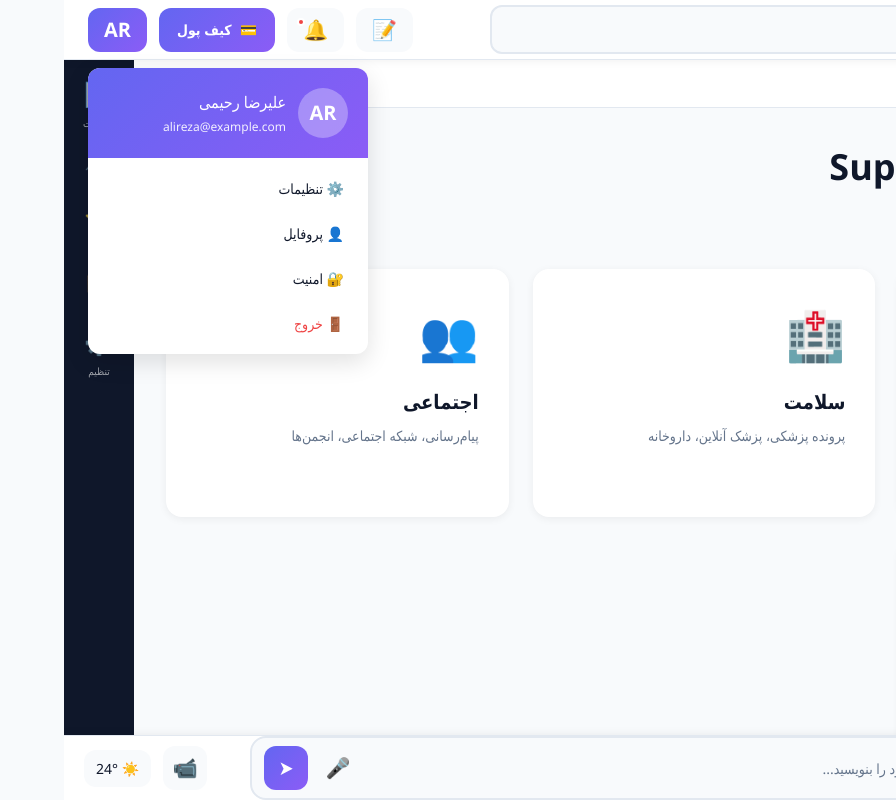
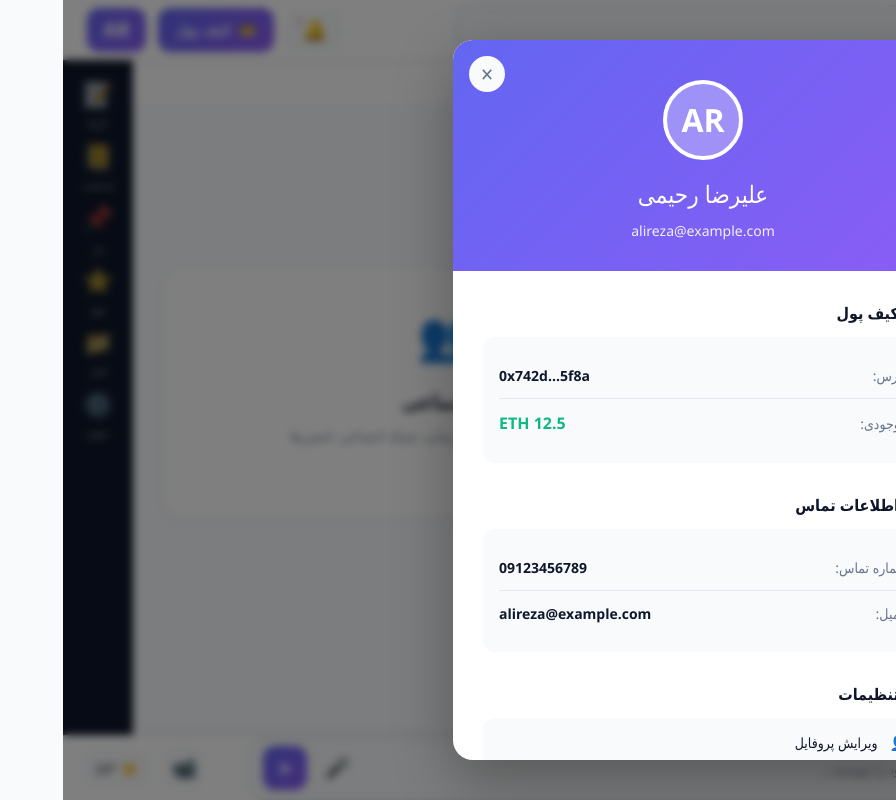
Before and after one commit to Aran1986/super-app, a Next.js app: page / in a window 1280 px wide. Both pictures are taken after a click on the button "AR". Shown: the whole page, without its empty margins (384-1280 px from the left). Built offline with nearby package versions, Linux system fonts and the light colour scheme.

Commit message:
feat: complete profile modal, move todo to sidebar, connect jitsi video call

```diff
--- a/src/app/globals.css
+++ b/src/app/globals.css
@@ -153,6 +153,178 @@ body {
 }
 
 /* Profile Dropdown */
+.modal-overlay {
+  position: fixed;
+  top: 0;
+  left: 0;
+  right: 0;
+  bottom: 0;
+  background: rgba(0,0,0,0.5);
+  z-index: 999;
+  backdrop-filter: blur(4px);
+}
+
+.profile-modal {
+  position: fixed;
+  top: 50%;
+  left: 50%;
+  transform: translate(-50%, -50%);
+  background: white;
+  border-radius: 20px;
+  box-shadow: 0 20px 60px rgba(0,0,0,0.3);
+  width: 90%;
+  max-width: 500px;
+  max-height: 90vh;
+  overflow-y: auto;
+  z-index: 1000;
+}
+
+.modal-close {
+  position: absolute;
+  top: 16px;
+  left: 16px;
+  width: 36px;
+  height: 36px;
+  border: none;
+  background: var(--light);
+  border-radius: 50%;
+  cursor: pointer;
+  font-size: 18px;
+  color: var(--gray);
+  transition: all 0.3s;
+  z-index: 1;
+}
+
+.modal-close:hover {
+  background: var(--danger);
+  color: white;
+  transform: rotate(90deg);
+}
+
+.profile-modal-header {
+  background: linear-gradient(135deg, var(--primary), var(--secondary));
+  color: white;
+  padding: 40px 30px 30px;
+  text-align: center;
+  border-radius: 20px 20px 0 0;
+}
+
+.profile-modal-avatar {
+  width: 80px;
+  height: 80px;
+  border-radius: 50%;
+  background: rgba(255,255,255,0.3);
+  display: flex;
+  align-items: center;
+  justify-content: center;
+  font-weight: 700;
+  font-size: 32px;
+  margin: 0 auto 16px;
+  border: 4px solid white;
+}
+
+.profile-modal-header h2 {
+  font-size: 24px;
+  margin-bottom: 8px;
+}
+
+.profile-modal-header p {
+  font-size: 14px;
+  opacity: 0.9;
+}
+
+.profile-modal-body {
+  padding: 30px;
+}
+
+.profile-section {
+  margin-bottom: 30px;
+}
+
+.profile-section h3 {
+  font-size: 16px;
+  font-weight: 600;
+  color: var(--dark);
+  margin-bottom: 12px;
+  display: flex;
+  align-items: center;
+  gap: 8px;
+}
+
+.profile-info-card {
+  background: var(--light);
+  border-radius: 12px;
+  padding: 16px;
+}
+
+.info-row {
+  display: flex;
+  justify-content: space-between;
+  align-items: center;
+  padding: 12px 0;
+  border-bottom: 1px solid var(--border);
+}
+
+.info-row:last-child {
+  border-bottom: none;
+}
+
+.info-label {
+  font-size: 14px;
+  color: var(--gray);
+  font-weight: 500;
+}
+
+.info-value {
+  font-size: 14px;
+  color: var(--dark);
+  font-weight: 600;
+}
+
+.info-value.balance {
+  color: var(--success);
+  font-size: 16px;
+}
+
+.profile-menu-list {
+  display: flex;
+  flex-direction: column;
+  gap: 8px;
+}
+
+.profile-menu-item {
+  width: 100%;
+  padding: 14px 16px;
+  border: none;
+  background: var(--light);
+  text-align: right;
+  border-radius: 12px;
+  cursor: pointer;
+  transition: all 0.3s;
+  font-size: 14px;
+  color: var(--dark);
+  display: flex;
+  align-items: center;
+  gap: 12px;
+  font-weight: 500;
+}
+
+.profile-menu-item:hover {
+  background: var(--primary);
+  color: white;
+  transform: translateX(-4px);
+}
+
+.profile-menu-item.danger {
+  background: rgba(239, 68, 68, 0.1);
+  color: var(--danger);
+}
+
+.profile-menu-item.danger:hover {
+  background: var(--danger);
+  color: white;
+}
+
 .profile-dropdown {
   position: absolute;
   top: 60px;
@@ -584,6 +756,140 @@ body {
 }
 
 /* Notes Panel */
+.todo-panel {
+  position: fixed;
+  left: var(--sidebar-width);
+  top: var(--header-height);
+  bottom: var(--footer-height);
+  width: 350px;
+  background: white;
+  box-shadow: -2px 0 8px rgba(0,0,0,0.1);
+  z-index: 50;
+  display: flex;
+  flex-direction: column;
+}
+
+.panel-header {
+  display: flex;
+  justify-content: space-between;
+  align-items: center;
+  padding: 20px;
+  border-bottom: 1px solid var(--border);
+}
+
+.panel-header h3 {
+  font-size: 18px;
+  color: var(--dark);
+}
+
+.panel-header button {
+  width: 32px;
+  height: 32px;
+  border: none;
+  background: var(--light);
+  border-radius: 8px;
+  cursor: pointer;
+  font-size: 16px;
+  transition: all 0.3s;
+}
+
+.panel-header button:hover {
+  background: var(--danger);
+  color: white;
+}
+
+.todo-panel-input {
+  padding: 16px;
+  border-bottom: 1px solid var(--border);
+  display: flex;
+  gap: 8px;
+}
+
+.todo-panel-input input {
+  flex: 1;
+  padding: 10px 12px;
+  border: 2px solid var(--border);
+  border-radius: 8px;
+  font-size: 14px;
+}
+
+.todo-panel-input button {
+  width: 40px;
+  height: 40px;
+  border: none;
+  background: linear-gradient(135deg, var(--primary), var(--secondary));
+  color: white;
+  border-radius: 8px;
+  cursor: pointer;
+  font-size: 18px;
+}
+
+.todo-panel-list {
+  flex: 1;
+  overflow-y: auto;
+  padding: 16px;
+}
+
+.todo-panel-item {
+  display: flex;
+  align-items: center;
+  gap: 10px;
+  padding: 12px;
+  background: var(--light);
+  border-radius: 8px;
+  margin-bottom: 8px;
+  transition: all 0.3s;
+}
+
+.todo-panel-item.done {
+  opacity: 0.6;
+}
+
+.todo-panel-item.done span {
+  text-decoration: line-through;
+}
+
+.todo-panel-item input[type="checkbox"] {
+  width: 18px;
+  height: 18px;
+  cursor: pointer;
+}
+
+.todo-panel-item span {
+  flex: 1;
+  font-size: 13px;
+  color: var(--dark);
+}
+
+.todo-panel-item button {
+  padding: 6px 8px;
+  background: transparent;
+  border: none;
+  cursor: pointer;
+  border-radius: 6px;
+  transition: all 0.3s;
+}
+
+.todo-panel-item button:hover {
+  background: var(--danger);
+}
+
+.empty-state-small {
+  text-align: center;
+  padding: 40px 20px;
+  color: var(--gray);
+}
+
+.empty-state-small span {
+  font-size: 48px;
+  display: block;
+  margin-bottom: 12px;
+}
+
+.empty-state-small p {
+  font-size: 14px;
+}
+
 .notes-panel {
   position: fixed;
   left: var(--sidebar-width);
--- a/src/components/ClientApp.tsx
+++ b/src/components/ClientApp.tsx
@@ -12,10 +12,19 @@ export default function ClientApp() {
   const [activeTabId, setActiveTabId] = useState('home');
   const [showProfile, setShowProfile] = useState(false);
   const [showNotes, setShowNotes] = useState(false);
+  const [showTodo, setShowTodo] = useState(false);
   const [todos, setTodos] = useState<Array<{id: number, text: string, done: boolean}>>([]);
   const [newTodo, setNewTodo] = useState('');
   const [notes, setNotes] = useState<Array<{id: number, title: string, content: string}>>([]);
   const [newNote, setNewNote] = useState({ title: '', content: '' });
+  const [profileData, setProfileData] = useState({
+    name: 'علیرضا رحیمی',
+    email: 'alireza@example.com',
+    phone: '09123456789',
+    wallet: '0x742d...5f8a',
+    balance: '12.5 ETH',
+    avatar: 'AR'
+  });
 
   useEffect(() => {
     const updateTime = () => {
@@ -94,33 +103,85 @@ export default function ClientApp() {
         </div>
 
         <div className="header-right">
-          <button className="header-btn" onClick={() => openTab('todo', 'لیست کارها', '📝')}>📝</button>
           <button className="header-btn notif">🔔</button>
           <button className="header-btn wallet">
             <span>💳</span>
             <span>کیف پول</span>
           </button>
-          <button className="header-btn avatar" onClick={() => setShowProfile(!showProfile)}>AR</button>
+          <button className="header-btn avatar" onClick={() => setShowProfile(!showProfile)}>{profileData.avatar}</button>
+        </div>
+      </header>
 
-          {showProfile && (
-            <div className="profile-dropdown">
-              <div className="profile-header">
-                <div className="profile-avatar">AR</div>
-                <div>
-                  <h3>علیرضا رحیمی</h3>
-                  <p>alireza@example.com</p>
+      {showProfile && (
+        <>
+          <div className="modal-overlay" onClick={() => setShowProfile(false)}></div>
+          <div className="profile-modal">
+            <button className="modal-close" onClick={() => setShowProfile(false)}>✕</button>
+
+            <div className="profile-modal-header">
+              <div className="profile-modal-avatar">{profileData.avatar}</div>
+              <h2>{profileData.name}</h2>
+              <p>{profileData.email}</p>
+            </div>
+
+            <div className="profile-modal-body">
+              <div className="profile-section">
+                <h3>💳 کیف پول</h3>
+                <div className="profile-info-card">
+                  <div className="info-row">
+                    <span className="info-label">آدرس:</span>
+                    <span className="info-value">{profileData.wallet}</span>
+                  </div>
+                  <div className="info-row">
+                    <span className="info-label">موجودی:</span>
+                    <span className="info-value balance">{profileData.balance}</span>
+                  </div>
                 </div>
               </div>
-              <div className="profile-menu">
-                <button>⚙️ تنظیمات</button>
-                <button>👤 پروفایل</button>
-                <button>🔐 امنیت</button>
-                <button className="logout">🚪 خروج</button>
+
+              <div className="profile-section">
+                <h3>📱 اطلاعات تماس</h3>
+                <div className="profile-info-card">
+                  <div className="info-row">
+                    <span className="info-label">شماره تماس:</span>
+                    <span className="info-value">{profileData.phone}</span>
+                  </div>
+                  <div className="info-row">
+                    <span className="info-label">ایمیل:</span>
+                    <span className="info-value">{profileData.email}</span>
+                  </div>
+                </div>
+              </div>
+
+              <div className="profile-section">
+                <h3>⚙️ تنظیمات</h3>
+                <div className="profile-menu-list">
+                  <button className="profile-menu-item">
+                    <span>👤</span>
+                    <span>ویرایش پروفایل</span>
+                  </button>
+                  <button className="profile-menu-item">
+                    <span>🔐</span>
+                    <span>امنیت و رمز عبور</span>
+                  </button>
+                  <button className="profile-menu-item">
+                    <span>🔔</span>
+                    <span>اعلان‌ها</span>
+                  </button>
+                  <button className="profile-menu-item">
+                    <span>🌐</span>
+                    <span>زبان و منطقه</span>
+                  </button>
+                  <button className="profile-menu-item danger">
+                    <span>🚪</span>
+                    <span>خروج از حساب</span>
+                  </button>
+                </div>
               </div>
             </div>
-          )}
-        </div>
-      </header>
+          </div>
+        </>
+      )}
 
       <aside className="left-sidebar">
         <div className="menu-item active" onClick={() => openTab('home', 'خانه', '🏠')}>
@@ -278,7 +339,17 @@ export default function ClientApp() {
             </div>
           )}
 
-          {activeTabId !== 'home' && activeTabId !== 'todo' && activeTabId !== 'weather' && (
+          {activeTabId === 'video-call' && (
+            <div className="tab-content-inner" style={{padding: 0, height: '100%'}}>
+              <iframe
+                src="https://meet.jit.si/SuperAppMeeting"
+                allow="camera; microphone; fullscreen; display-capture"
+                style={{width: '100%', height: '600px', border: 'none', borderRadius: '16px'}}
+              ></iframe>
+            </div>
+          )}
+
+          {activeTabId !== 'home' && activeTabId !== 'todo' && activeTabId !== 'weather' && activeTabId !== 'video-call' && (
             <div className="tab-content-inner">
               <h2>{tabs.find(t => t.id === activeTabId)?.name}</h2>
               <div style={{padding: '40px', textAlign: 'center', color: '#64748b'}}>
@@ -290,8 +361,12 @@ export default function ClientApp() {
       </main>
 
       <aside className="right-sidebar">
+        <div className="menu-item" onClick={() => setShowTodo(!showTodo)}>
+          <span className="icon">📝</span>
+          <span className="text">کارها</span>
+        </div>
         <div className="menu-item" onClick={() => setShowNotes(!showNotes)}>
-          <span className="icon">📝</span>
+          <span className="icon">📒</span>
           <span className="text">یادداشت</span>
         </div>
         <div className="menu-item">
@@ -344,6 +419,47 @@ export default function ClientApp() {
         </div>
       </footer>
 
+      {showTodo && (
+        <div className="todo-panel">
+          <div className="panel-header">
+            <h3>📝 لیست کارها</h3>
+            <button onClick={() => setShowTodo(false)}>✕</button>
+          </div>
+
+          <div className="todo-panel-input">
+            <input
+              type="text"
+              value={newTodo}
+              onChange={(e) => setNewTodo(e.target.value)}
+              onKeyPress={(e) => e.key === 'Enter' && addTodo()}
+              placeholder="کار جدید..."
+            />
+            <button onClick={addTodo}>➕</button>
+          </div>
+
+          <div className="todo-panel-list">
+            {todos.length === 0 ? (
+              <div className="empty-state-small">
+                <span>📋</span>
+                <p>لیست خالی است</p>
+              </div>
+            ) : (
+              todos.map(todo => (
+                <div key={todo.id} className={`todo-panel-item ${todo.done ? 'done' : ''}`}>
+                  <input
+                    type="checkbox"
+                    checked={todo.done}
+                    onChange={() => toggleTodo(todo.id)}
+                  />
+                  <span>{todo.text}</span>
+                  <button onClick={() => deleteTodo(todo.id)}>🗑️</button>
+                </div>
+              ))
+            )}
+          </div>
+        </div>
+      )}
+
       {showNotes && (
         <div className="notes-panel">
           <div className="notes-header">
```
